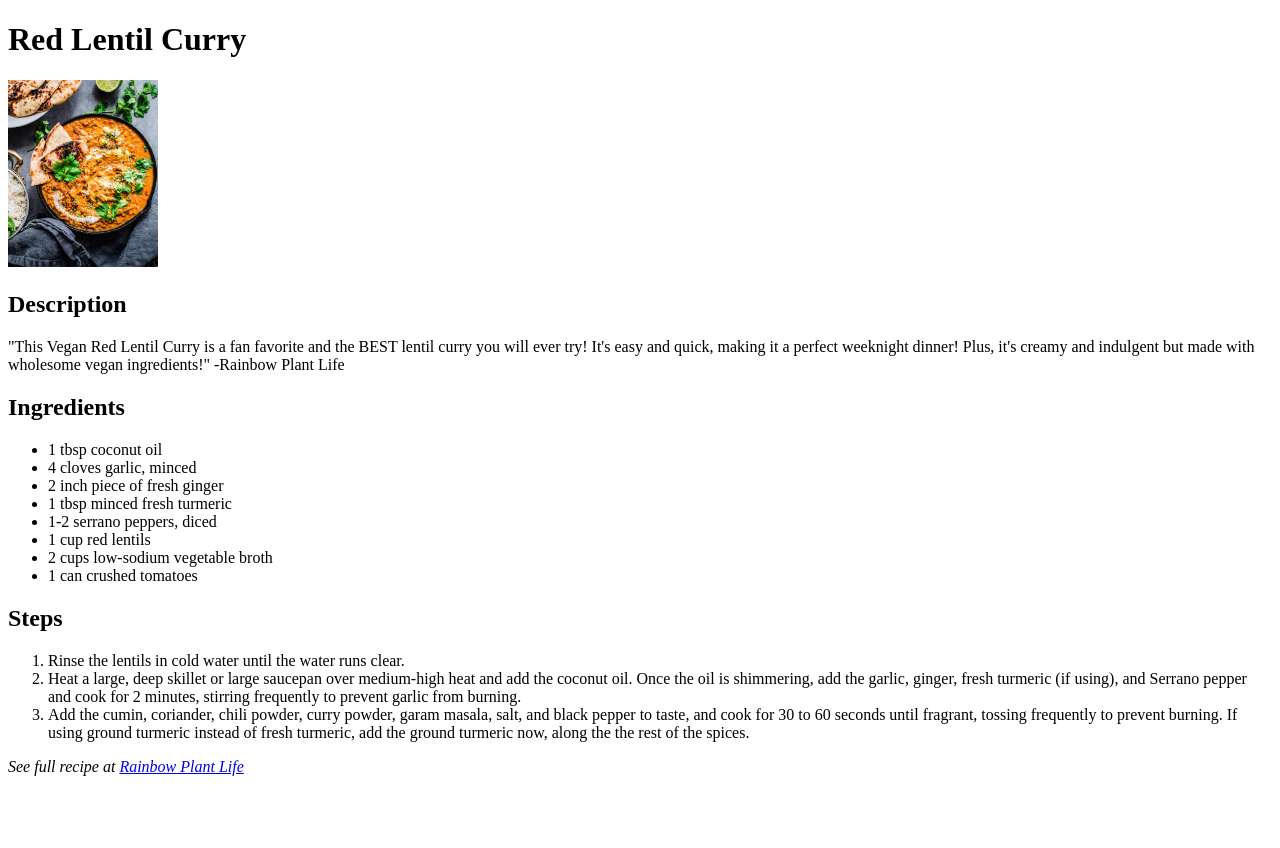
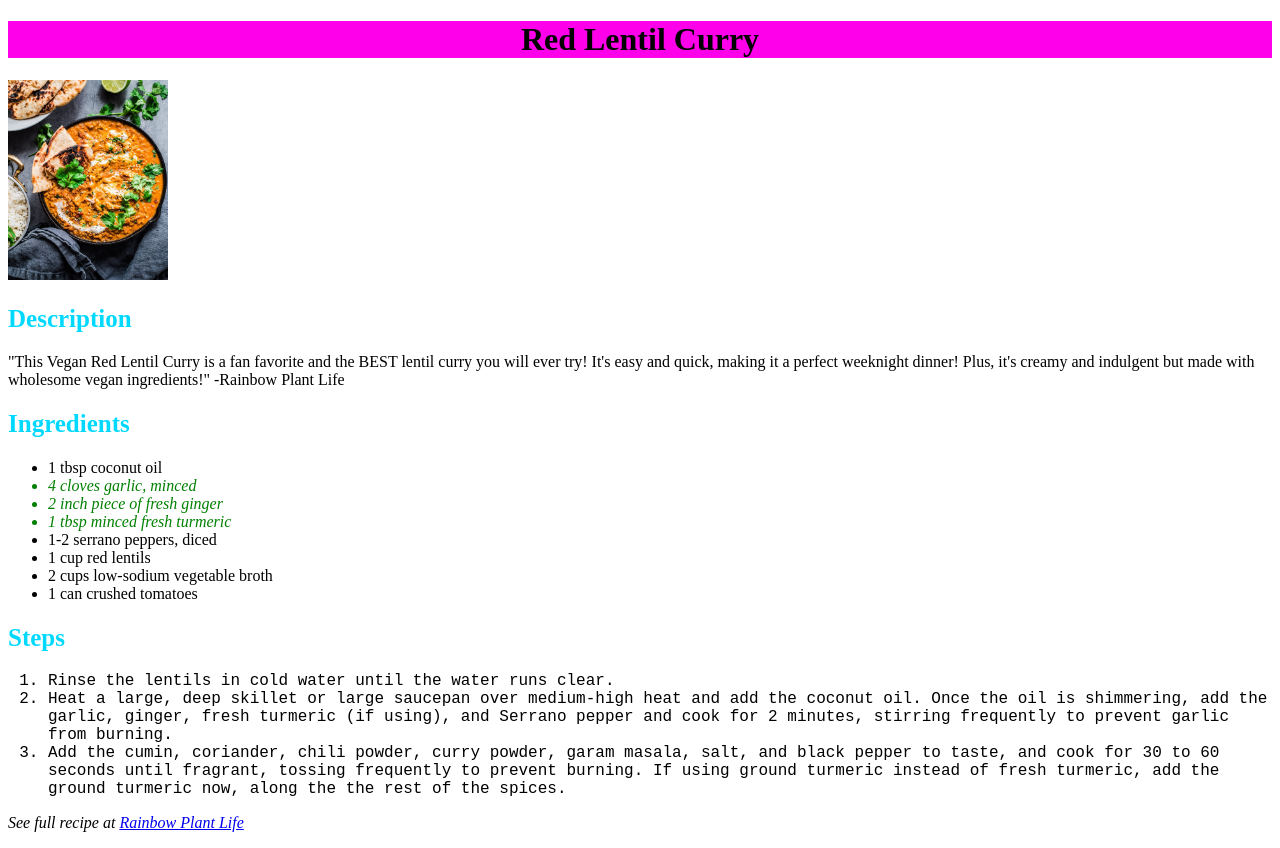
Before and after one commit to rachel-burns/odin-recipes, a plain HTML site: page recipes/red-lentil-curry.html in a window 1280 px wide. Before the commit the page ends 800 px from the top, so only its background shows below. Drawn offline with Linux system fonts and the light colour scheme.

Commit message:
Add CSS styles to web pages

```diff
--- a/recipes/red-lentil-curry.html
+++ b/recipes/red-lentil-curry.html
@@ -3,6 +3,7 @@
     <head>
         <meta charset="utf-8">
         <title>Red Lentil Curry</title>
+        <link rel="stylesheet" href="../style.css">
     </head>
     <body>
         <h1>Red Lentil Curry</h1>
@@ -12,11 +13,11 @@
         <h2>Ingredients</h2>
         <ul>
             <li>1 tbsp coconut oil</li>
-            <li>4 cloves garlic, minced</li>
-            <li>2 inch piece of fresh ginger</li>
-            <li>1 tbsp minced fresh turmeric</li>
+            <li class="spice">4 cloves garlic, minced</li>
+            <li class="spice">2 inch piece of fresh ginger</li>
+            <li class="spice">1 tbsp minced fresh turmeric</li>
             <li>1-2 serrano peppers, diced</li>
-            <li>1 cup red lentils</li>
+            <li id="lentil">1 cup red lentils</li>
             <li>2 cups low-sodium vegetable broth</li>
             <li>1 can crushed tomatoes</li>
         </ul>
--- /dev/null
+++ b/style.css
@@ -0,0 +1,32 @@
+.list {
+    font-family: Impact, Haettenschweiler, 'Arial Narrow Bold', sans-serif;
+    font-size: 25px
+}
+
+#curry {
+    font-weight: bold
+}
+
+.spice {
+    color: green;
+    font-style:italic
+}
+
+h2 {
+    font-size: 25px;
+    color: rgb(0, 217, 255);
+}
+
+ol li {
+    font-family:'Courier New', Courier, monospace
+}
+
+h1 {
+    background-color: rgb(255, 0, 234);
+    text-align: center;
+}
+
+img {
+    height: 200px;
+    width: auto;
+}
```
Also changed, not shown: index.html (+3 -2 lines), recipes/butternut-squash-soup.html (+1 -0 lines).
